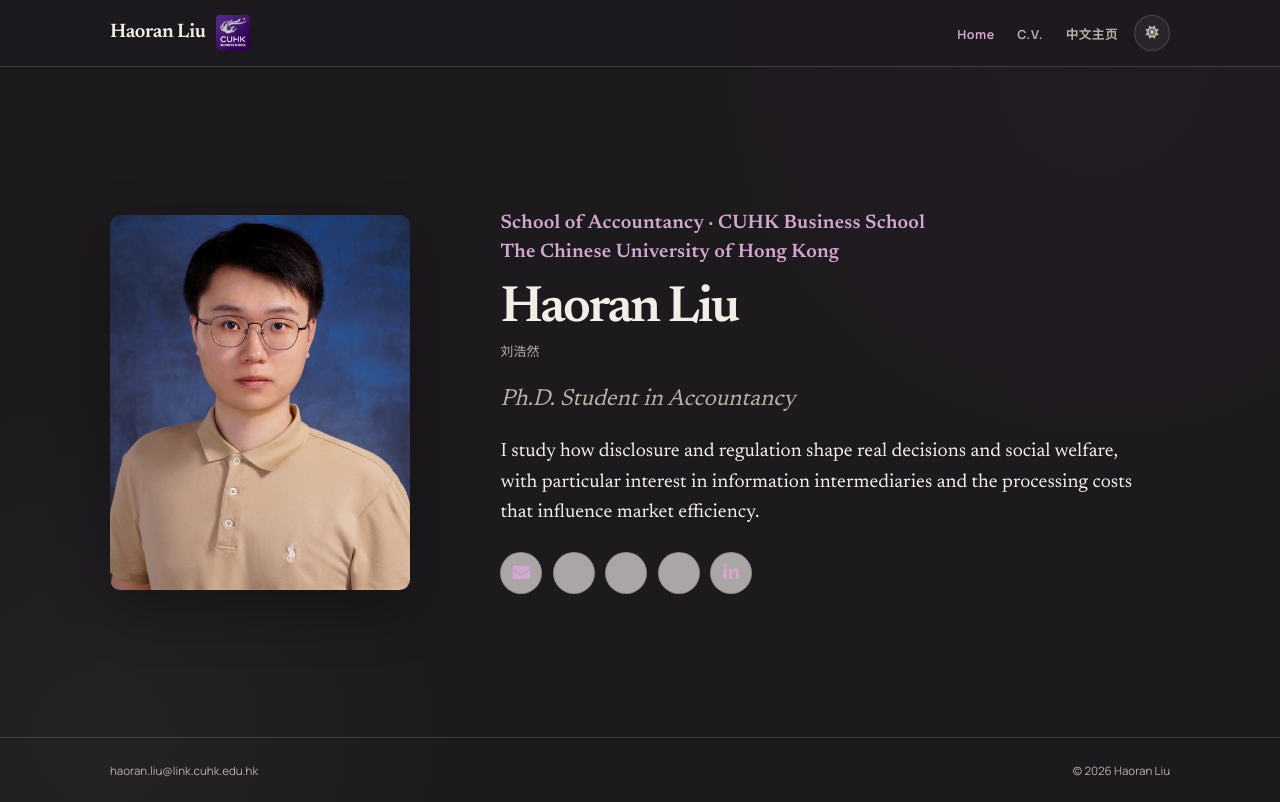
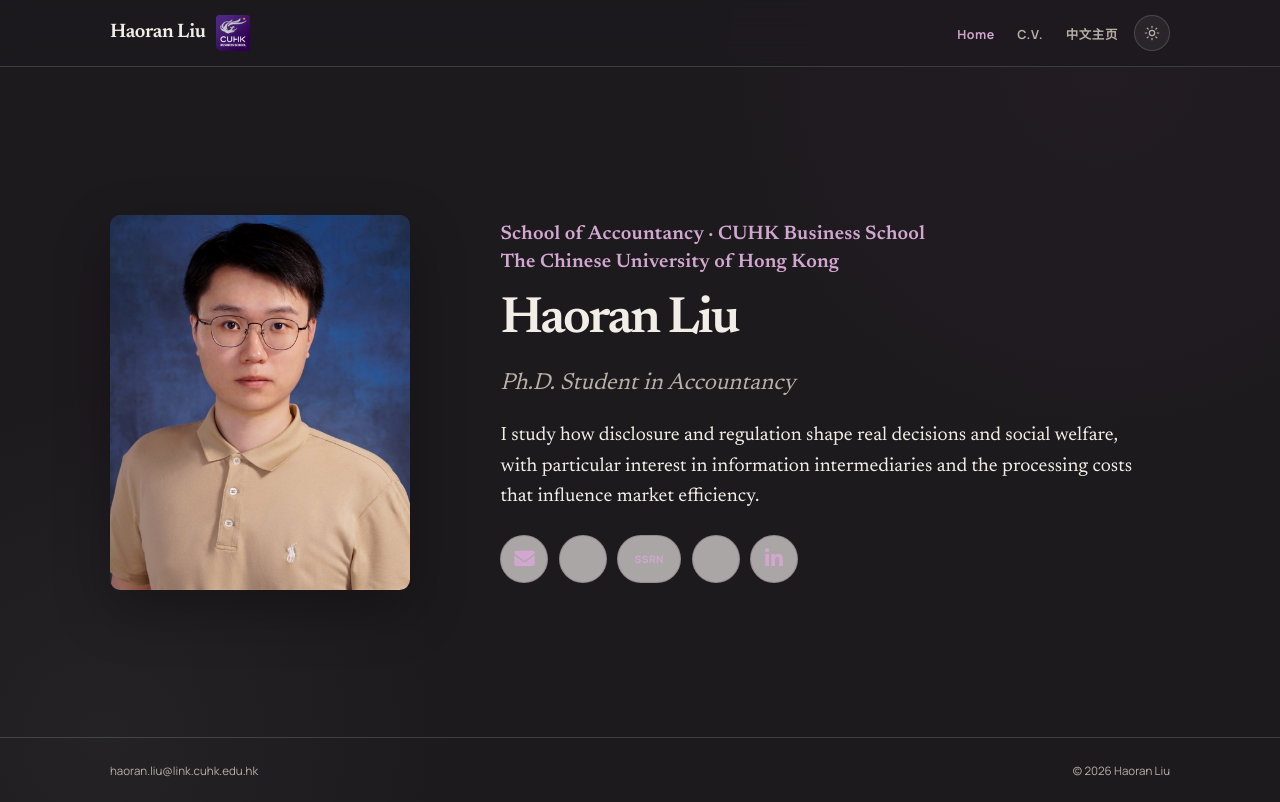
Before and after one commit to haoran-l/haoran-l.github.io, a plain HTML site: page index.html in a window 1280 px wide. Both pictures are taken after a click on the button "Use dark mode". Drawn offline with Linux system fonts and the light colour scheme; some icons are missing.

Commit message:
Improve profile icons and theme stability

```diff
--- a/assets/css/styles.css
+++ b/assets/css/styles.css
@@ -137,7 +137,9 @@ img {
 .nav-actions {
   display: flex;
   align-items: center;
+  flex-wrap: nowrap;
   gap: 1rem;
+  white-space: nowrap;
 }
 
 .nav-links {
@@ -174,7 +176,36 @@ img {
   color: var(--muted);
   background: var(--surface);
   cursor: pointer;
-  font-size: 0.82rem;
+  appearance: none;
+  -webkit-appearance: none;
+  align-self: center;
+  line-height: 0;
+}
+
+.theme-toggle[hidden] {
+  display: none;
+}
+
+.theme-icon {
+  width: 16px;
+  height: 16px;
+  fill: none;
+  stroke: currentColor;
+  stroke-width: 1.8;
+  stroke-linecap: round;
+  stroke-linejoin: round;
+}
+
+.theme-icon-sun {
+  display: none;
+}
+
+.theme-toggle.is-dark .theme-icon-moon {
+  display: none;
+}
+
+.theme-toggle.is-dark .theme-icon-sun {
+  display: block;
 }
 
 .theme-toggle:hover {
@@ -235,6 +266,17 @@ img {
   line-height: 1.35;
 }
 
+html[lang="zh-Hans"] .home h1 {
+  font-family: "KaiTi", "STKaiti", "Kaiti SC", "Noto Serif SC", serif;
+  font-weight: 500;
+  letter-spacing: 0.03em;
+}
+
+html[lang="zh-Hans"] .home h1 span {
+  font-family: var(--serif);
+  letter-spacing: 0;
+}
+
 .role {
   margin: 1.25rem 0 0;
   color: var(--muted);
@@ -259,17 +301,30 @@ img {
 }
 
 .profile-links a {
-  width: 42px;
-  height: 42px;
+  width: 48px;
+  height: 48px;
   display: inline-grid;
   place-items: center;
   border: 1px solid rgba(90, 52, 88, 0.25);
   border-radius: 50%;
   color: var(--plum);
   background: rgba(255, 253, 248, 0.62);
-  font-size: 1.12rem;
+  font-size: 1.28rem;
+  line-height: 1;
   text-decoration: none;
   transition: color 150ms ease, background 150ms ease, transform 150ms ease;
+}
+
+.profile-links .ssrn-link {
+  width: 64px;
+  border-radius: 999px;
+}
+
+.ssrn-mark {
+  font-family: var(--sans);
+  font-size: 0.64rem;
+  font-weight: 800;
+  letter-spacing: 0.035em;
 }
 
 .profile-links a:hover {
--- a/assets/js/main.js
+++ b/assets/js/main.js
@@ -21,8 +21,8 @@ const updateThemeControl = () => {
     : (isDark ? "Use light mode" : "Use dark mode");
   themeToggle.setAttribute("aria-label", label);
   themeToggle.setAttribute("title", label);
-  const icon = themeToggle.querySelector("i");
-  if (icon) icon.className = isDark ? "fa-solid fa-sun" : "fa-solid fa-moon";
+  themeToggle.classList.toggle("is-dark", isDark);
+  themeToggle.hidden = false;
 };
 
 if (themeToggle) {
--- a/index.html
+++ b/index.html
@@ -6,15 +6,15 @@
     <meta name="description" content="Haoran Liu is a Ph.D. student in Accountancy at The Chinese University of Hong Kong.">
     <meta name="theme-color" content="#f5f1e8">
     <title>Haoran Liu</title>
-    <link rel="icon" type="image/png" href="assets/img/cuhk-business-school.png">
+    <link rel="icon" type="image/svg+xml" sizes="any" href="assets/img/favicon.svg">
     <link rel="preconnect" href="https://fonts.googleapis.com">
     <link rel="preconnect" href="https://fonts.gstatic.com" crossorigin>
     <link href="https://fonts.googleapis.com/css2?family=Manrope:wght@400;500;600;700&amp;family=Newsreader:opsz,wght@6..72,400;6..72,500;6..72,600&amp;display=swap" rel="stylesheet">
     <link rel="stylesheet" href="https://cdnjs.cloudflare.com/ajax/libs/academicons/1.9.4/css/academicons.min.css">
     <link rel="stylesheet" href="https://cdnjs.cloudflare.com/ajax/libs/font-awesome/6.4.2/css/all.min.css">
     <script>try{const t=localStorage.getItem("theme");if(t==="light"||t==="dark")document.documentElement.dataset.theme=t}catch(e){}</script>
-    <link rel="stylesheet" href="assets/css/styles.css?v=20260717-2">
-    <script defer src="assets/js/main.js?v=20260717-2"></script>
+    <link rel="stylesheet" href="assets/css/styles.css?v=20260717-3">
+    <script defer src="assets/js/main.js?v=20260717-3"></script>
   </head>
   <body>
     <a class="skip-link" href="#main">Skip to content</a>
@@ -28,7 +28,10 @@
             <li><a href="cv.html">C.V.</a></li>
             <li><a href="zh/index.html" lang="zh-Hans">中文主页</a></li>
           </ul>
-          <button class="theme-toggle" type="button" aria-label="Use dark mode" title="Use dark mode"><i class="fa-solid fa-moon" aria-hidden="true"></i></button>
+          <button class="theme-toggle" type="button" aria-label="Use dark mode" title="Use dark mode" hidden>
+            <svg class="theme-icon theme-icon-moon" viewBox="0 0 24 24" aria-hidden="true"><path d="M20.2 15.1A8.2 8.2 0 0 1 8.9 3.8 8.5 8.5 0 1 0 20.2 15.1Z"/></svg>
+            <svg class="theme-icon theme-icon-sun" viewBox="0 0 24 24" aria-hidden="true"><circle cx="12" cy="12" r="4"/><path d="M12 2v2M12 20v2M4.9 4.9l1.4 1.4M17.7 17.7l1.4 1.4M2 12h2M20 12h2M4.9 19.1l1.4-1.4M17.7 6.3l1.4-1.4"/></svg>
+          </button>
         </div>
       </nav>
     </header>
@@ -37,7 +40,7 @@
       <section class="home" aria-labelledby="hero-title">
         <div class="home-copy">
           <p class="affiliation">School of Accountancy · CUHK Business School<br>The Chinese University of Hong Kong</p>
-          <h1 id="hero-title">Haoran Liu <span>刘浩然</span></h1>
+          <h1 id="hero-title">Haoran Liu</h1>
           <p class="role">Ph.D. Student in Accountancy</p>
           <p class="intro">
             I study how disclosure and regulation shape real decisions and social welfare, with particular interest in information intermediaries and the processing costs that influence market efficiency.
@@ -46,7 +49,7 @@
           <div class="profile-links" aria-label="Academic and professional profiles">
             <a href="mailto:haoran.liu@link.cuhk.edu.hk" aria-label="Email" title="Email"><i class="fa-solid fa-envelope" aria-hidden="true"></i><span class="visually-hidden">Email</span></a>
             <a href="https://scholar.google.com/citations?user=1NVDtFwAAAAJ&amp;hl=en" target="_blank" rel="noreferrer" aria-label="Google Scholar" title="Google Scholar"><i class="ai ai-google-scholar" aria-hidden="true"></i><span class="visually-hidden">Google Scholar</span></a>
-            <a href="https://papers.ssrn.com/sol3/cf_dev/AbsByAuth.cfm?per_id=6949845" target="_blank" rel="noreferrer" aria-label="SSRN" title="SSRN"><i class="ai ai-ssrn" aria-hidden="true"></i><span class="visually-hidden">SSRN</span></a>
+            <a class="ssrn-link" href="https://papers.ssrn.com/sol3/cf_dev/AbsByAuth.cfm?per_id=6949845" target="_blank" rel="noreferrer" aria-label="SSRN" title="SSRN"><span class="ssrn-mark" aria-hidden="true">SSRN</span><span class="visually-hidden">SSRN</span></a>
             <a href="https://orcid.org/0009-0008-9794-0416" target="_blank" rel="noreferrer" aria-label="ORCID" title="ORCID"><i class="ai ai-orcid" aria-hidden="true"></i><span class="visually-hidden">ORCID</span></a>
             <a href="https://www.linkedin.com/in/haoran-leighton-liu" target="_blank" rel="noreferrer" aria-label="LinkedIn" title="LinkedIn"><i class="fa-brands fa-linkedin-in" aria-hidden="true"></i><span class="visually-hidden">LinkedIn</span></a>
           </div>
```
Also changed, not shown: cv.html (+7 -5 lines), zh/index.html (+8 -5 lines), assets/img/favicon.svg (added).
